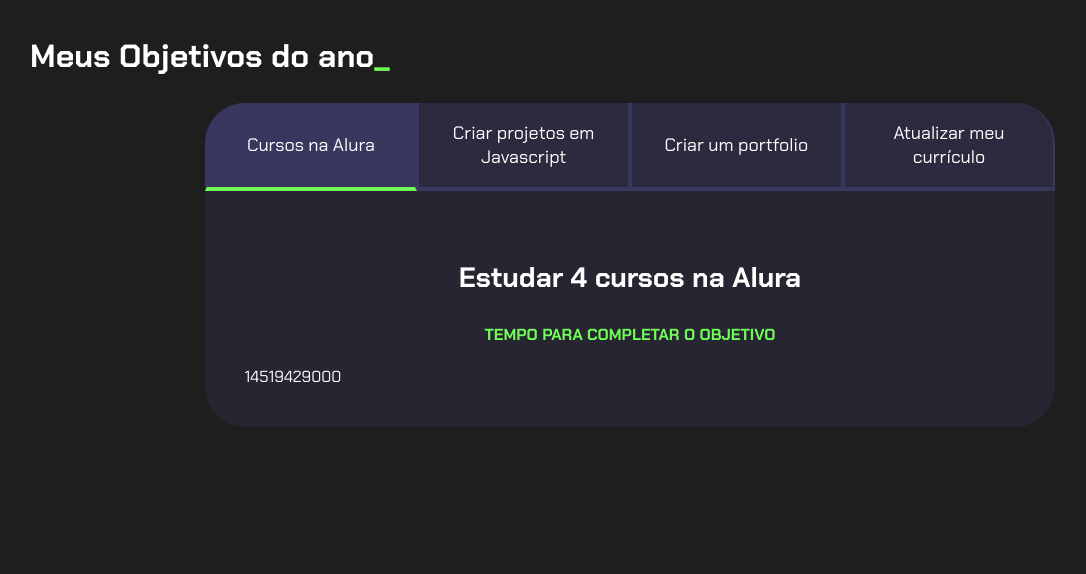
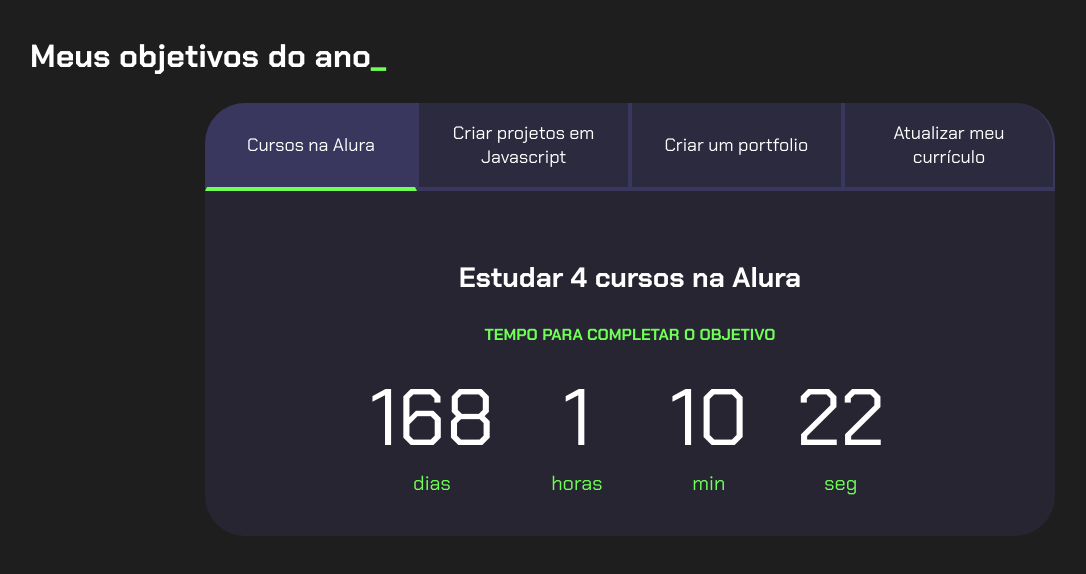
Before and after one commit to anaaxys/projeto-de-vida-novo, a plain HTML site: page index.html in a window 1280 px wide. Both pictures are taken after a click on the button "Cursos na Alura". Shown: the whole page, without its empty margins (10-1096 px from the left). Drawn offline with Linux system fonts and the light colour scheme.

Commit message:
Add files via upload

```diff
--- a/index.html
+++ b/index.html
@@ -1,14 +1,16 @@
 <!DOCTYPE html>
 <html lang="pt-br">
+
 <head>
     <meta charset="UTF-8">
     <meta name="viewport" content="width=device-width, initial-scale=1.0">
     <title>Meus objetivos do ano</title>
     <link rel="stylesheet" href="style.css">
 </head>
+
 <body>
     <section class="conteudo-principal">
-        <h2 class="titulo-principal">Meus Objetivos do ano<span>_</span></h2>
+        <h2 class="titulo-principal">Meus objetivos do ano<span>_</span></h2>
         <div class="conteudo">
         <div class="botoes">
             <button class="botao ativo">Cursos na Alura</button>
@@ -20,22 +22,91 @@
             <div class="aba-conteudo ativo">
                 <h3 class="aba-conteudo-titulo-principal">Estudar 4 cursos na Alura</h3>
                 <h4 class="aba-conteudo-titulo-secundario">Tempo para completar o objetivo</h4>
-                <div class="contador"></div>
-            </div>
+                <div class="contador">
+                    <div class="contador-digito">
+                        <p class="contador-digito-numero" id="dias0"></p>
+                        <p class="contador-digito-texto">dias</p>
+                    </div>
+                    <div class="contador-digito">
+                        <p class="contador-digito-numero" id="horas0"></p>
+                        <p class="contador-digito-texto">horas</p>
+                    </div>
+                    <div class="contador-digito">
+                        <p class="contador-digito-numero" id="min0"></p>
+                        <p class="contador-digito-texto">min</p>
+                    </div>
+                    <div class="contador-digito">
+                        <p class="contador-digito-numero" id="seg0"></p>
+                        <p class="contador-digito-texto">seg</p>
+                    </div>
+                </div>
+             </div>
+
             <div class="aba-conteudo">
                 <h3 class="aba-conteudo-titulo-principal">Criar 5 projetos em Javascript</h3>
                 <h4 class="aba-conteudo-titulo-secundario">Tempo para completar o objetivo</h4>
-                <div class="contador"></div>
+                <div class="contador">
+                        <div class="contador-digito">
+                            <p class="contador-digito-numero" id="dias1"></p>
+                            <p class="contador-digito-texto">dias</p>
+                        </div>
+                        <div class="contador-digito">
+                            <p class="contador-digito-numero" id="horas1"></p>
+                            <p class="contador-digito-texto">horas</p>
+                        </div>
+                        <div class="contador-digito">
+                            <p class="contador-digito-numero" id="min1"></p>
+                            <p class="contador-digito-texto">min</p>
+                        </div>
+                        <div class="contador-digito">
+                            <p class="contador-digito-numero" id="seg1"></p>
+                            <p class="contador-digito-texto">seg</p>
+                        </div>
+                </div>
             </div>
             <div class="aba-conteudo">
                 <h3 class="aba-conteudo-titulo-principal">Criar um portfolio com os meus 3 melhores projetos</h3>
                 <h4 class="aba-conteudo-titulo-secundario">Tempo para completar o objetivo</h4>
-                <div class="contador"></div>
+                <div class="contador">
+                        <div class="contador-digito">
+                            <p class="contador-digito-numero" id="dias2"></p>
+                            <p class="contador-digito-texto">dias</p>
+                        </div>
+                        <div class="contador-digito">
+                            <p class="contador-digito-numero" id="horas2"></p>
+                            <p class="contador-digito-texto">horas</p>
+                        </div>
+                        <div class="contador-digito">
+                            <p class="contador-digito-numero" id="min2"></p>
+                            <p class="contador-digito-texto">min</p>
+                        </div>
+                        <div class="contador-digito">
+                            <p class="contador-digito-numero" id="seg2"></p>
+                            <p class="contador-digito-texto">seg</p>
+                        </div>
+                </div>
             </div>
             <div class="aba-conteudo">
                 <h3 class="aba-conteudo-titulo-principal">Atualizar meu curriculo com os certificados da Alura</h3>
                 <h4 class="aba-conteudo-titulo-secundario">Tempo para completar o objetivo</h4>
-                <div class="contador"></div>
+                <div class="contador">
+                        <div class="contador-digito">
+                            <p class="contador-digito-numero" id="dias3"></p>
+                            <p class="contador-digito-texto">dias</p>
+                        </div>
+                        <div class="contador-digito">
+                            <p class="contador-digito-numero" id="horas3"></p>
+                            <p class="contador-digito-texto">horas</p>
+                        </div>
+                        <div class="contador-digito">
+                            <p class="contador-digito-numero" id="min3"></p>
+                            <p class="contador-digito-texto">min</p>
+                        </div>
+                        <div class="contador-digito">
+                            <p class="contador-digito-numero" id="seg3"></p>
+                            <p class="contador-digito-texto">seg</p>
+                        </div>
+                </div>
             </div>
         </div>
     </div>
--- a/main.js
+++ b/main.js
@@ -1,20 +1,58 @@
 const botoes = document.querySelectorAll(".botao");
+const textos = document.querySelectorAll(".aba-conteudo");
 
-for(let i=0;i <botoes.length;i++){
+for (let i = 0; i < botoes.length; i++) {
     botoes[i].onclick = function(){
 
-        for(let j=0;j<botoes.length;j++){
+        for (let j = 0; j < botoes.length; j++) {
             botoes[j].classList.remove("ativo");
-            botoes[j].classList.remove("ativo");
+            textos[j].classList.remove("ativo");
         }
 
         botoes[i].classList.add("ativo");
-        botoes[i].classList.add("ativo");
+        textos[i].classList.add("ativo");
     }
 }
 
 const contadores = document.querySelectorAll(".contador");
-const tempoObjetivo1 = new Date("2024-10-05T00:00:00")
-let tempoAtual = new Date ();
+const tempoObjetivo1 = new Date("2024-10-05T00:00:00");
+const tempoObjetivo2 = new Date("2024-12-05T00:00:00");
+const tempoObjetivo3 = new Date("2024-11-30T00:00:00");
+const tempoObjetivo4 = new Date("2025-11-30T00:00:00");
 
-contadores[0].textContent = tempoObjetivo1 - tempoAtual;
+const tempos = [tempoObjetivo1, tempoObjetivo2, tempoObjetivo3, tempoObjetivo4];
+
+
+function calculaTempo(tempoObjetivo) {
+    let tempoAtual = new Date();
+    let tempoFinal = tempoObjetivo - tempoAtual;
+    let segundos = Math.floor(tempoFinal/1000);
+    let minutos = Math.floor(segundos/60);
+    let horas = Math.floor(minutos/60);
+    let dias = Math.floor(horas/24);
+
+    segundos %= 60;
+    minutos %= 60;
+    horas %= 24;
+    if (tempoFinal > 0) {
+        return [dias, horas, minutos, segundos];
+    } else {
+        return [0,0,0,0];
+    }
+}
+
+function atualizaCronometro(){
+    for (let i = 0; i < contadores.length; i++) {
+        document.getElementById("dias"+i).textContent = calculaTempo(tempos[i])[0];
+        document.getElementById("horas"+i).textContent = calculaTempo(tempos[i])[1];
+        document.getElementById("min"+i).textContent = calculaTempo(tempos[i])[2];
+        document.getElementById("seg"+i).textContent = calculaTempo(tempos[i])[3];
+    }
+}
+
+function comecaCronometro() {
+    atualizaCronometro();
+    setInterval (atualizaCronometro,1000);
+}
+
+comecaCronometro();
--- a/style.css
+++ b/style.css
@@ -89,6 +89,29 @@ body {
     text-transform: uppercase;
 }
 
+.contador {
+    display: flex;
+    justify-content: center;
+    flex-wrap: wrap;
+}
+
+.contador-digito {
+    padding: 0 16px;
+    text-align: center;
+    min-width: 100px;
+}
+
+.contador-digito-numero {
+    font-size: 80px;
+    margin: 0;
+}
+
+.contador-digito-texto {
+    color: var(--verde);
+    font-size: 20px;
+    margin: 0;
+}
+
 @media screen and (min-width: 768px) {
     .botoes {
         display: flex;
```
